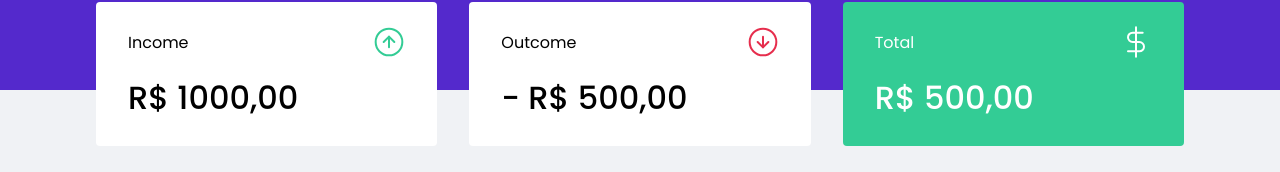
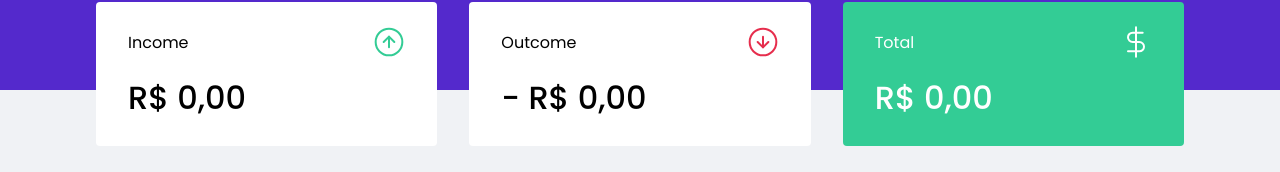
Before and after one commit to ErickBss/dtmoney, a React (Create React App) app: page / in a window 1280 px wide. Shown: the part 134-306 px from the top of the page. Built offline with nearby package versions, Linux system fonts and the light colour scheme; no server answers; what miragejs would draw is missing.

Commit message:
summary_fixes

```diff
--- a/src/TransactionsContext.tsx
+++ b/src/TransactionsContext.tsx
@@ -3,7 +3,7 @@
 
 type TransactionsContextProps = {
   transactions: TransactionProps[]
-  createTransaction: (transactions: TransactionInputProps) => void
+  createTransaction: (transactions: TransactionInputProps) => Promise<void>
 }
 
 export const TransactionsContext = createContext<TransactionsContextProps>(
@@ -37,8 +37,14 @@
       .then((response) => setTransaction(response.data.transactions))
   }, [])
 
-  function createTransaction(transaction: TransactionInputProps) {
-    api.post('/transactions', transaction)
+  async function createTransaction(transactionInput: TransactionInputProps) {
+    const response = await api.post('/transactions', {
+      ...transactionInput,
+      createdAt: new Date(),
+    })
+    const transaction = response.data.transactions
+
+    setTransaction([...transactions, transaction])
   }
 
   return (
--- a/src/components/newTransactionModal/index.tsx
+++ b/src/components/newTransactionModal/index.tsx
@@ -24,15 +24,22 @@
   const [amount, setAmount] = useState(0)
   const [type, setType] = useState('deposit')
 
-  function handleCreateNewTransaction(event: FormEvent) {
+  async function handleCreateNewTransaction(event: FormEvent) {
     event.preventDefault()
 
-    createTransaction({
+    await createTransaction({
       title,
       amount,
       category,
       type,
     })
+
+    setTitle('')
+    setAmount(0)
+    setType('deposit')
+    setCategory('')
+
+    onRequestClose()
   }
 
   return (
--- a/src/components/summary/index.tsx
+++ b/src/components/summary/index.tsx
@@ -9,6 +9,25 @@
 export function Summary() {
   const { transactions } = useContext(TransactionsContext)
 
+  const summary = transactions.reduce(
+    (acc, transaction) => {
+      if (transaction.type === 'deposit') {
+        acc.deposits += transaction.amount
+        acc.total += transaction.amount
+      } else {
+        acc.withdraws += transaction.amount
+        acc.total -= transaction.amount
+      }
+
+      return acc
+    },
+    {
+      deposits: 0,
+      withdraws: 0,
+      total: 0,
+    }
+  )
+
   return (
     <Container>
       <div>
@@ -16,21 +35,39 @@
           <p>Income</p>
           <img src={incomeImg} alt="income" />
         </header>
-        <strong>R$ 1000,00</strong>
+        <strong>
+          {new Intl.NumberFormat('pt-BR', {
+            style: 'currency',
+            currency: 'BRL',
+          }).format(summary.deposits)}
+        </strong>
       </div>
       <div>
         <header>
           <p>Outcome</p>
           <img src={outComeImg} alt="outcome" />
         </header>
-        <strong> - R$ 500,00</strong>
+        <strong>
+          {' '}
+          -{' '}
+          {new Intl.NumberFormat('pt-BR', {
+            style: 'currency',
+            currency: 'BRL',
+          }).format(summary.withdraws)}
+        </strong>
       </div>
       <div className="highlight_background">
         <header>
           <p>Total</p>
           <img src={totalImg} alt="total" />
         </header>
-        <strong> R$ 500,00</strong>
+        <strong>
+          {' '}
+          {new Intl.NumberFormat('pt-BR', {
+            style: 'currency',
+            currency: 'BRL',
+          }).format(summary.total)}
+        </strong>
       </div>
     </Container>
   )
```
